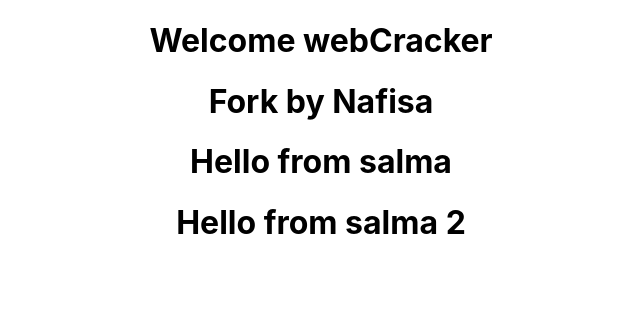
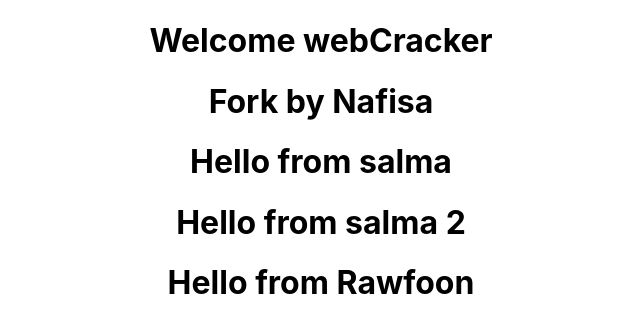
Before and after one commit to rawfoon/Hospital-management-client, a React (Create React App) app: page / in a window 1280 px wide. Shown: the top 332 px of the page, without its empty margins (319-959 px from the left). Built offline with nearby package versions, Linux system fonts and the light colour scheme.

Commit message:
changed by rawfoon

```diff
--- a/src/App.js
+++ b/src/App.js
@@ -8,6 +8,7 @@ function App() {
      <h1> Fork by Nafisa</h1>
      <h1>Hello from salma</h1>
      <h1>Hello from salma 2</h1>
+     <h1>Hello from Rawfoon</h1>
     </div>
   );
 }
```
